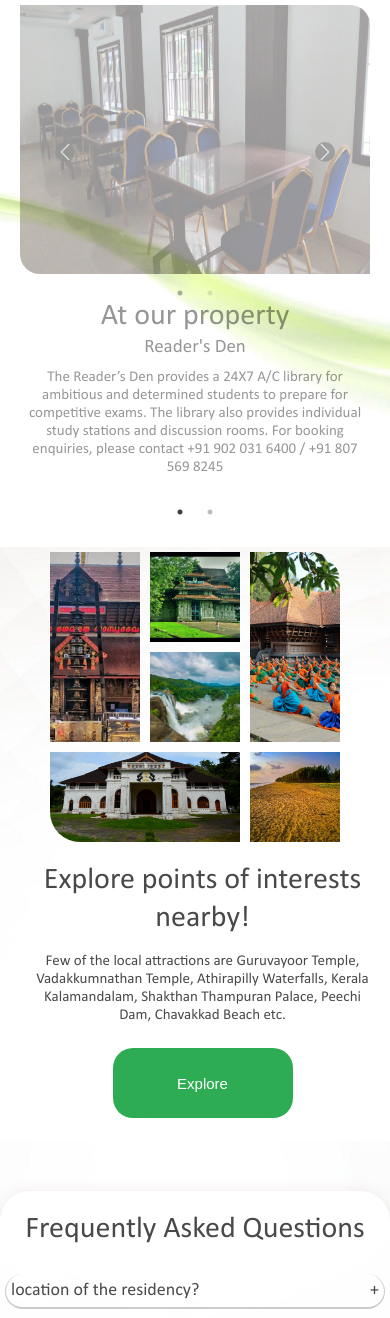
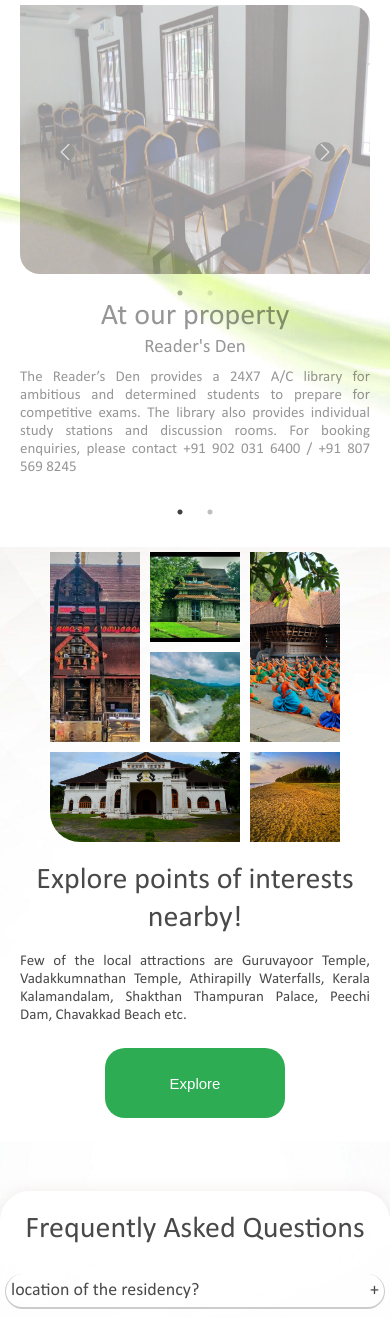
Before and after one commit to agentblues22/hotel-booking-test, a Next.js app: page / in a window 390 px wide. Shown: the part 1697-3015 px from the top of the page. Built offline with nearby package versions, Linux system fonts and the light colour scheme.

Commit message:
new updates added.

```diff
--- a/components/Gallerypoint.module.css
+++ b/components/Gallerypoint.module.css
@@ -92,7 +92,7 @@
   .grid_item2 {
     font-size: 30px;
     color: black;
-    text-align: center;
+    text-align: justify;
     display: flex;
     flex-direction: column;
     justify-content: center;
@@ -104,13 +104,15 @@
   }
   .heading {
     font-size: 30px;
+    text-align: center;
   }
   .subheading {
     font-size: 19px;
+    text-align: center;
   }
 }
 
-@media only screen and (max-width: 400px) {
+@media only screen and (max-width: 600px) {
   .grid_item2 {
     align-self: center;
     grid-area: contain2;
@@ -118,7 +120,7 @@
     padding: 0px;
     font-size: 30px;
     color: black;
-    text-align: center;
+    text-align: justify;
     display: flex;
     flex-direction: column;
     justify-content: center;
--- a/package.json
+++ b/package.json
@@ -17,6 +17,7 @@
     "react-google-maps": "^9.4.5",
     "react-hook-form": "^7.13.0",
     "react-icons": "^4.2.0",
+    "react-router": "^6.0.2",
     "react-slick": "^0.28.1",
     "react-spinners": "^0.11.0",
     "slick-carousel": "^1.8.1"
--- a/pages/index.js
+++ b/pages/index.js
@@ -29,7 +29,7 @@ export default function Home() {
           <div className={classes.collage_text}>
             Explore points of interests nearby!
             <div className={classes.paragraphCTA}>
-              <p>
+              <p className={classes.para}>
                 Few of the local attractions are Guruvayoor Temple,
                 Vadakkumnathan Temple, Athirapilly Waterfalls, Kerala
                 Kalamandalam, Shakthan Thampuran Palace, Peechi Dam, Chavakkad
--- a/styles/Home.module.css
+++ b/styles/Home.module.css
@@ -246,8 +246,11 @@
     flex-direction: column-reverse;
     justify-content: space-between;
     margin: 0px 0px 0px 0px;
+    padding: 50px 100px 50px 100px;
+    align-items: center;
+  }
+  .collage_text {
     padding: 0px 0px 0px 0px;
-    align-items: center;
   }
   .collage_text {
     margin: 20px 0px 20px 0px;
@@ -259,11 +262,41 @@
     background-size: cover;
     background-repeat: no-repeat;
   }
+  .para {
+    text-align: justify;
+  }
 }
-@media only screen and (max-width: 800px) {
+@media only screen and (max-width: 1100px) {
+  .collage_section {
+    flex-direction: column-reverse;
+    justify-content: space-between;
+    margin: 0px 0px 0px 0px;
+    padding: 50px 150px 50px 150px;
+    align-items: center;
+  }
   .collage_text {
     margin: 15px 20px 15px 20px;
     text-align: center;
     font-size: 30px;
   }
+  .para {
+    text-align: justify;
+  }
 }
+@media only screen and (max-width: 400px) {
+  .collage_section {
+    flex-direction: column-reverse;
+    justify-content: space-between;
+    margin: 0px 0px 0px 0px;
+    padding: 0px 0px 0px 0px;
+    align-items: center;
+  }
+  .collage_text {
+    margin: 15px 20px 15px 20px;
+    text-align: center;
+    font-size: 30px;
+  }
+  .para {
+    text-align: justify;
+  }
+}
```
Also changed, not shown: 1 other file (tests, documents, lock files or other folders).
